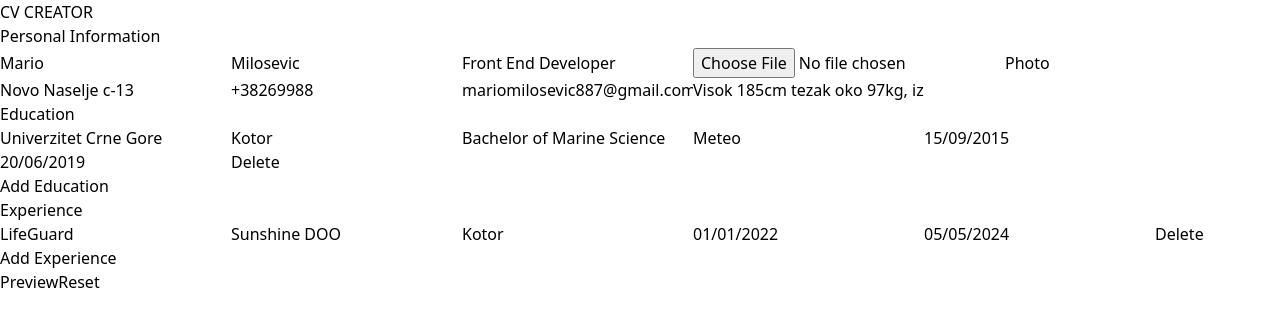
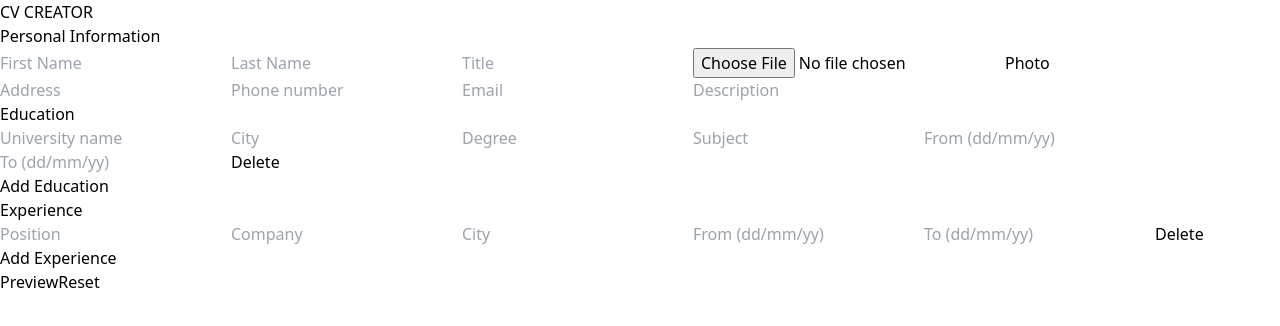
Before and after one commit to MarioMilosevic/CV-Creator, a React (Vite) app: page / in a window 1280 px wide. Shown: the top 326 px of the page. Built offline with nearby package versions, Linux system fonts and the light colour scheme.

Commit message:
Add react-to-print library and implement it

```diff
--- a/package.json
+++ b/package.json
@@ -11,7 +11,8 @@
   },
   "dependencies": {
     "react": "^18.2.0",
-    "react-dom": "^18.2.0"
+    "react-dom": "^18.2.0",
+    "react-to-print": "^2.15.1"
   },
   "devDependencies": {
     "@types/react": "^18.2.66",
--- a/src/App.tsx
+++ b/src/App.tsx
@@ -7,39 +7,42 @@ import Experience from "./components/Experience";
 import Preview from "./components/Preview";
 import Button from "./components/Button";
 
+// za sliku da vidim
+// za print da vidim
+
 function App() {
   const [isPreviewActive, setIsPreviewActive] = useState(false);
   const [user, setUser] = useState({
     personalInformation: {
-      firstName: "Mario",
-      lastName: "Milosevic",
-      title: "Front End Developer",
+      firstName: "",
+      lastName: "",
+      title: "",
       photo: "",
-      address: "Novo Naselje c-13",
-      phoneNumber: "+38269988",
-      email: "mariomilosevic887@gmail.com",
+      address: "",
+      phoneNumber: "",
+      email: "",
       description:
-        "Visok 185cm tezak oko 97kg, iz benca 135kg mrtvo 220kg a cucanj 170 total 525, ucim JavaScript tacnije sada vec React JS",
+        "",
     },
     experience: [
       {
         id: crypto.randomUUID(),
-        position: "LifeGuard",
-        company: "Sunshine DOO",
-        city: "Kotor",
-        fromDate: "01/01/2022",
-        toDate: "05/05/2024",
+        position: "",
+        company: "",
+        city: "",
+        fromDate: "",
+        toDate: "",
       },
     ],
     education: [
       {
         id: crypto.randomUUID(),
-        universityName: "Univerzitet Crne Gore",
-        city: "Kotor",
-        degree: "Bachelor of Marine Science",
-        subject: "Meteo",
-        fromDate: "15/09/2015",
-        toDate: "20/06/2019",
+        universityName: "",
+        city: "",
+        degree: "",
+        subject: "",
+        fromDate: "",
+        toDate: "",
       },
     ],
   });
@@ -50,8 +53,6 @@ function App() {
 
   const updatePersonalInfo = (e: React.ChangeEvent<HTMLInputElement>) => {
     const { name, value } = e.target;
-    console.log(name);
-    console.log(value);
     setUser((prev) => ({
       ...prev,
       personalInformation: {
@@ -111,7 +112,6 @@ function App() {
       ...prev,
       experience: [...prev.experience, newExperience],
     }));
-    console.log(user);
   };
 
   const deleteExperience = (id) => {
--- a/src/components/PersonalInfo.tsx
+++ b/src/components/PersonalInfo.tsx
@@ -18,9 +18,17 @@ const PersonalInfo = ({
   personalInformation,
   updatePersonalInfo,
 }: PersonalInfoTypes) => {
+
+  const handleOnChange = (e:React.FormEvent<HTMLInputElement>) => {
+    const target = e.target as HTMLImageElement && {
+      filed:FileList
+    }
+  }
+
+
   return (
     <>
-      <section className="flex flex-col gap-4 pt-12">
+      <form className="flex flex-col gap-4 pt-12">
         <h2 className="text-2xl font-semibold">Personal Information</h2>
         <InputField
           name="firstName"
@@ -44,6 +52,7 @@ const PersonalInfo = ({
           type="file"
           id="photo"
           name="photo"
+          value={personalInformation.photo}
           onChange={updatePersonalInfo}
           className="absolute w-[0.1px] h-[0.1px] opacity-0 overflow-hidden z-[-1]"
           />
@@ -78,7 +87,7 @@ const PersonalInfo = ({
           value={personalInformation.description}
           placeholder="Description"
         />
-      </section>
+      </form>
     </>
   );
 };
--- a/src/components/Preview.tsx
+++ b/src/components/Preview.tsx
@@ -1,5 +1,7 @@
 import defaultProfile from "../assets/profile.jpeg";
-import marioslika from "../assets/20240321_105523.jpg"
+import { useRef } from "react";
+import ReactToPrint, { useReactToPrint } from "react-to-print";
+
 interface PreviewTypes {
   user: {
     personalInformation: {
@@ -31,11 +33,13 @@ interface PreviewTypes {
   goBackToForm: () => void;
 }
 
-const Preview = ({ user, goBackToForm }: PreviewTypes) => {
-console.log(user.personalInformation.photo)
-
+const Preview = ({ user, goBackToForm}: PreviewTypes) => {
+  const componentRef = useRef()
+  const handlePrint = useReactToPrint({
+    content: () => componentRef.current,
+  })
   return (
-    <div className="fixed flex top-0 right-0 w-full h-full bg-slate-900 bg-opacity-80 z-10 duration-1000 transition-all">
+    <div ref={componentRef} className="fixed flex top-0 right-0 w-full h-full bg-slate-900 bg-opacity-80 z-10 duration-1000 transition-all">
       <div className="absolute mt-20 ml-12 flex gap-4">
         <button className="rounded-lg px-6 py-3 bg-green-500 flex gap-2 justify-center items-center text-slate-100">
           <svg
@@ -53,7 +57,7 @@ console.log(user.personalInformation.photo)
             />
           </svg>
 
-          <span onClick={() => window.print()}>Print</span>
+          <span onClick={handlePrint}>Print</span>
         </button>
         <button
           className="rounded-lg px-6 py-3 bg-red-500 flex gap-2 justify-center items-center text-slate-100"
@@ -138,8 +142,7 @@ console.log(user.personalInformation.photo)
           <aside className="w-[30%] bg-slate-200 flex-1">
             <div className="h-full flex flex-col">
               <img
-                src={marioslika}
-                // src={`${!user.personalInformation.photo && defaultProfile}`}
+                src={user.personalInformation.photo}
                 alt="Profile Picture"
                 className="w-full h-[260px] object-cover"
               />
```
Also changed, not shown: src/dummytext.txt (deleted), 2 other files (tests, documents, lock files or other folders).
